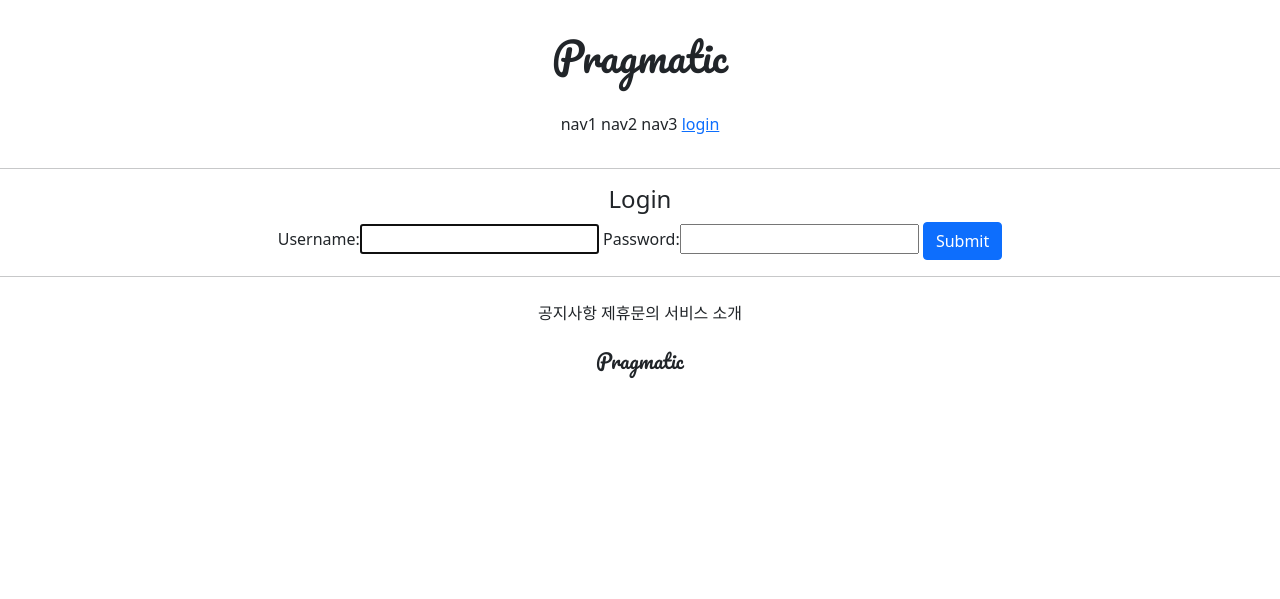
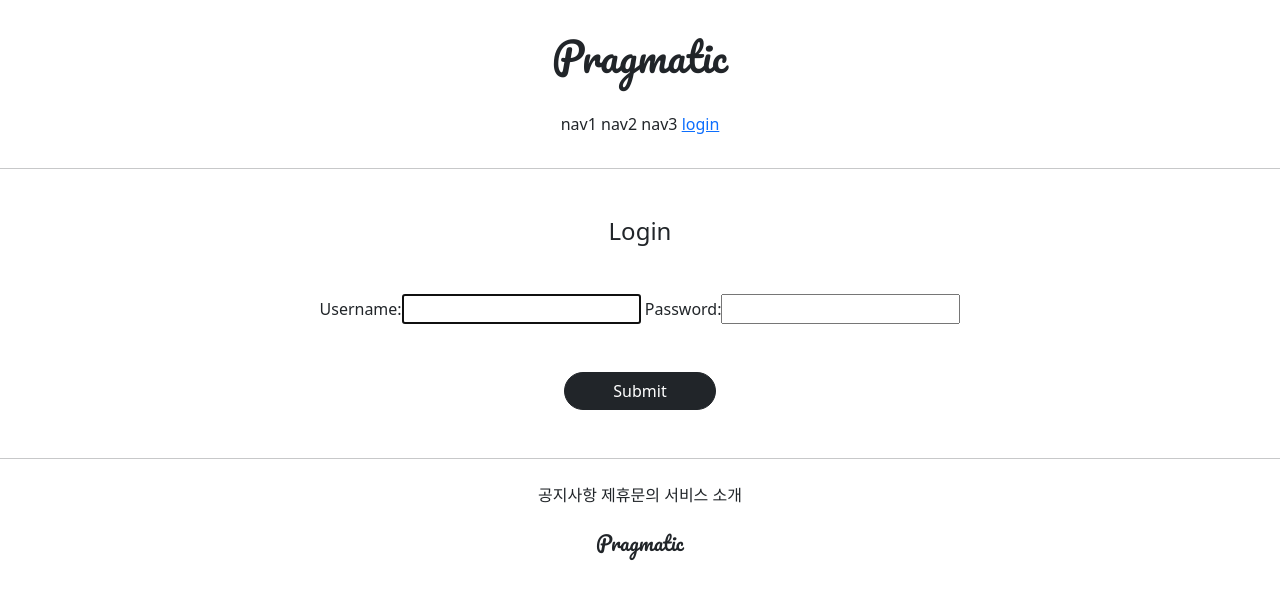
Before and after one commit to JeongJuyeony/gis_6ban_1, a Django app: page /accounts/login/ in a window 1280 px wide. Shown: the top 599 px of the page. Run offline with Django 3.2, Linux system fonts and the light colour scheme; parts of the project's set-up code (start-up, migrations or seed data) failed here and were passed over.

Commit message:
7/13 class 6ban commit 3

```diff
--- a/accountapp/templates/accountapp/login.html
+++ b/accountapp/templates/accountapp/login.html
@@ -2,17 +2,23 @@
 
 {% block content %}
 
-    <div style="text-align: center">
-        <div>
-            <h4>Login</h4>
+    <div class="text-center">
+        <div class="m-5">
+            <h4>
+                Login
+            </h4>
         </div>
         <div>
-            <form action=""method="post">
+            <form action="{% url 'accountapp:login' %}" method="post">
                 {% csrf_token %}
                 {{ form }}
-                <input type="submit" class="btn btn-primary">
+                <div class="m-5">
+                <input type="submit"
+                       class="btn btn-dark rounded-pill px-5">
+                </div>
             </form>
         </div>
     </div>
 
+
 {% endblock %}
```
